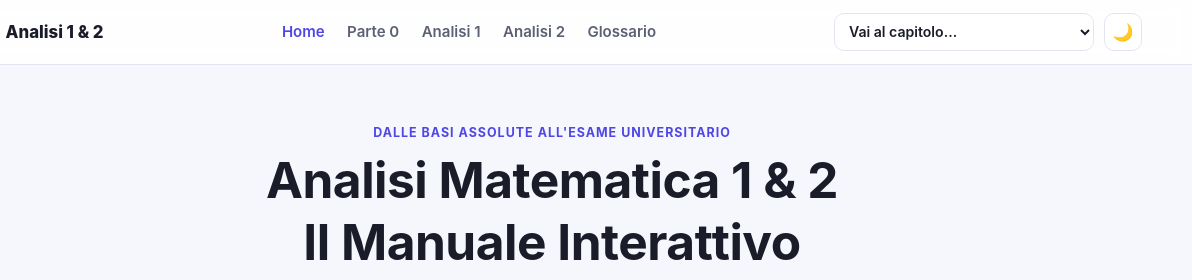
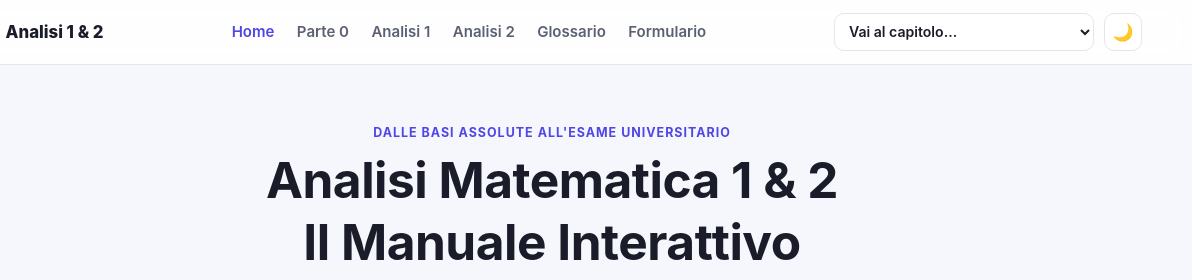
Before and after one commit to marcocalio/math-artifacs, a plain HTML site: page sito/index.html in a window 1280 px wide. Shown: the top 280 px of the page, 88-1280 px from the left. Drawn offline with Linux system fonts and the light colour scheme.

Commit message:
math formula added

```diff
--- a/sito/index.html
+++ b/sito/index.html
@@ -21,6 +21,7 @@
       <a href="#parte1">Analisi 1</a>
       <a href="#parte2">Analisi 2</a>
       <a href="glossario.html">Glossario</a>
+      <a href="https://math-formula.marco-calio-11.workers.dev">Formulario</a>
     </nav>
     <div class="navbar__actions">
       <button class="theme-toggle" aria-label="Cambia tema" title="Cambia tema chiaro/scuro">
```
